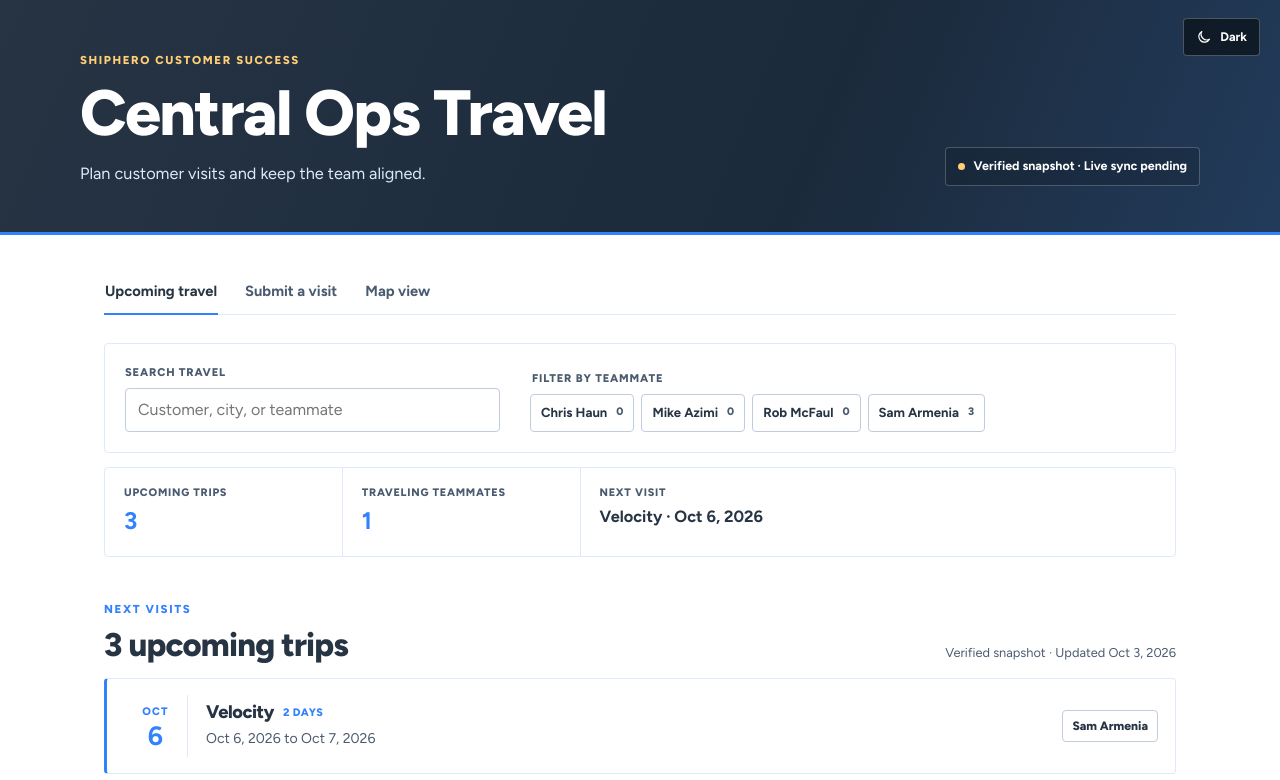
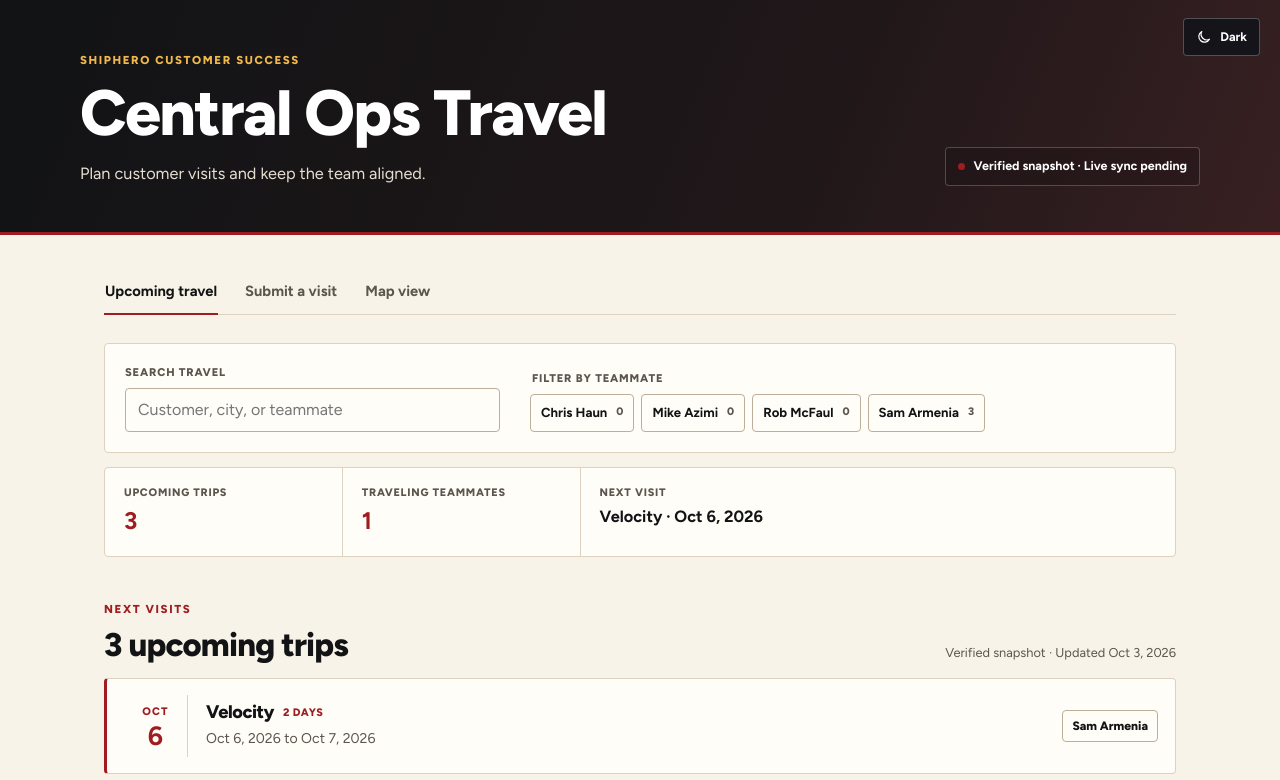
Before and after one commit to mostafa-azimi/central_ops-onsite-travel, a Next.js app: page / in a window 1280 px wide. Shown: the top 780 px of the page. Built offline with nearby package versions, Linux system fonts and the light colour scheme; no server answers.

Commit message:
Adopt onyx bone blood and gold palette

```diff
--- a/app/globals.css
+++ b/app/globals.css
@@ -1,43 +1,44 @@
 @import url("https://fonts.googleapis.com/css2?family=Figtree:wght@400;500;600;700;800;900&display=swap");
 
 :root {
-  --blue: #3281fd;
-  --blue-300: #6ea7ff;
-  --blue-50: #f0f6fe;
-  --blue-100: #dee9fd;
-  --navy: #263444;
-  --body: #4a5b70;
-  --gray: #c0ccdb;
-  --red: #ef5252;
-  --yellow: #ffce75;
-  --green: #32b76c;
-  --white: #ffffff;
-  --page: #ffffff;
-  --surface: #ffffff;
-  --surface-muted: #f0f6fe;
-  --input: #ffffff;
-  --text: #263444;
-  --text-muted: #4a5b70;
-  --line: #dee9fd;
-  --line-strong: #c0ccdb;
-  --hero: #263444;
-  --hero-muted: #dee9fd;
-  --shadow: 0 18px 48px rgba(38, 52, 68, .08);
+  --onyx: #111315;
+  --bone: #f8f3e8;
+  --blood: #9f1d20;
+  --blood-deep: #781215;
+  --blood-soft: #f6dede;
+  --gold: #d89116;
+  --gold-bright: #f1b94c;
+  --gold-soft: #fae9c7;
+  --primary: var(--blood);
+  --primary-hover: var(--blood-deep);
+  --primary-soft: var(--blood-soft);
+  --page: var(--bone);
+  --surface: #fffdf8;
+  --surface-muted: #efe7d9;
+  --input: #fffdf8;
+  --text: var(--onyx);
+  --text-muted: #5b554d;
+  --line: #ddd2c1;
+  --line-strong: #bcae99;
+  --hero: var(--onyx);
+  --hero-muted: #e7dfd2;
+  --shadow: 0 18px 48px rgba(17, 19, 21, .10);
 }
 
 :root[data-theme="dark"] {
-  --page: #101720;
-  --surface: #1b2633;
-  --surface-muted: #202f40;
-  --input: #16212d;
-  --text: #ffffff;
-  --text-muted: #c0ccdb;
-  --line: #33475d;
-  --line-strong: #536b84;
-  --hero: #0b1118;
-  --hero-muted: #c0ccdb;
-  --blue-50: #1d3654;
-  --blue-100: #2b4c72;
+  --primary: var(--gold-bright);
+  --primary-hover: #ffd078;
+  --primary-soft: #3a2d18;
+  --page: #0d0f10;
+  --surface: #181a1c;
+  --surface-muted: #222325;
+  --input: #111315;
+  --text: var(--bone);
+  --text-muted: #c9bfae;
+  --line: #383837;
+  --line-strong: #625c53;
+  --hero: #090a0b;
+  --hero-muted: #d7cec1;
   --shadow: 0 20px 52px rgba(0, 0, 0, .24);
 }
 
@@ -53,7 +54,7 @@ body {
 }
 
 button, input, select { font: inherit; }
-a { color: var(--blue); }
+a { color: var(--primary); }
 button, a, input, select, summary { -webkit-tap-highlight-color: transparent; }
 button:focus-visible, a:focus-visible, input:focus-visible, select:focus-visible, summary:focus-visible { outline: 3px solid rgba(50, 129, 253, .32); outline-offset: 2px; }
 
@@ -64,7 +65,7 @@ h3 { font-size: 1.14rem; }
 
 .eyebrow {
   margin: 0 0 9px;
-  color: var(--blue);
+  color: var(--primary);
   font-size: .72rem;
   font-weight: 800;
   letter-spacing: .14em;
@@ -90,21 +91,21 @@ h3 { font-size: 1.14rem; }
   font-weight: 700;
   backdrop-filter: blur(12px);
 }
-.theme-toggle:hover { border-color: var(--blue-300); }
+.theme-toggle:hover { border-color: var(--gold-bright); }
 .theme-toggle svg { width: 16px; height: 16px; fill: none; stroke: currentColor; stroke-linecap: round; stroke-linejoin: round; stroke-width: 1.8; }
 
 .hero {
   position: relative;
   padding: 52px 24px 46px;
-  border-bottom: 3px solid var(--blue);
-  background: linear-gradient(112deg, var(--hero) 0%, #1b2a3b 64%, #223b5b 100%);
+  border-bottom: 3px solid var(--blood);
+  background: linear-gradient(112deg, var(--hero) 0%, #201719 64%, #382022 100%);
   color: #ffffff;
 }
-:root[data-theme="dark"] .hero { background: linear-gradient(112deg, #080d13 0%, var(--hero) 64%, #16283d 100%); }
+:root[data-theme="dark"] .hero { background: linear-gradient(112deg, #080909 0%, var(--hero) 64%, #251718 100%); }
 .hero-inner, .content, footer { width: min(1120px, 100%); margin: 0 auto; }
 .hero-layout { display: grid; grid-template-columns: minmax(0, 1fr) auto; gap: 32px; align-items: end; }
 .hero h1 { color: #ffffff; }
-.hero .eyebrow { color: var(--yellow); }
+.hero .eyebrow { color: var(--gold-bright); }
 .hero-copy { max-width: 560px; margin: 14px 0 0; color: var(--hero-muted); font-size: 1.02rem; }
 .sync-pill {
   display: inline-flex;
@@ -120,8 +121,8 @@ h3 { font-size: 1.14rem; }
   font-weight: 700;
   white-space: nowrap;
 }
-.sync-pill span { width: 7px; height: 7px; border-radius: 50%; background: #6de5a2; }
-.sync-pill.pending span { background: var(--yellow); }
+.sync-pill span { width: 7px; height: 7px; border-radius: 50%; background: var(--gold-bright); }
+.sync-pill.pending span { background: var(--blood); }
 
 .content { min-height: 520px; padding: 34px 24px 64px; }
 .view-tabs {
@@ -146,7 +147,7 @@ h3 { font-size: 1.14rem; }
 }
 .view-tabs button::after, .view-tabs a::after { content: ""; position: absolute; right: 0; bottom: -1px; left: 0; height: 2px; background: transparent; }
 .view-tabs button:hover, .view-tabs a:hover, .view-tabs button.active { color: var(--text); }
-.view-tabs button.active::after, .view-tabs a:hover::after { background: var(--blue); }
+.view-tabs button.active::after, .view-tabs a:hover::after { background: var(--primary); }
 
 .toolbar {
   display: grid;
@@ -177,7 +178,7 @@ input, select {
   background: var(--input);
   outline: none;
 }
-input:focus, select:focus { border-color: var(--blue); box-shadow: 0 0 0 3px rgba(50, 129, 253, .14); }
+input:focus, select:focus { border-color: var(--primary); box-shadow: 0 0 0 3px rgba(159, 29, 32, .14); }
 fieldset { min-width: 0; margin: 0; padding: 0; border: 0; }
 .filters { display: flex; flex-wrap: wrap; gap: 7px; }
 .filter {
@@ -195,8 +196,9 @@ fieldset { min-width: 0; margin: 0; padding: 0; border: 0; }
   font-size: .82rem;
   font-weight: 700;
 }
-.filter:hover { border-color: var(--blue); }
-.filter.active { border-color: var(--blue); background: var(--blue); color: #ffffff; }
+.filter:hover { border-color: var(--primary); }
+.filter.active { border-color: var(--primary); background: var(--primary); color: var(--onyx); }
+:root:not([data-theme="dark"]) .filter.active { color: #ffffff; }
 .filter small { color: var(--text-muted); font-size: .68rem; font-weight: 800; }
 .filter.active small { color: #ffffff; }
 
@@ -204,7 +206,7 @@ fieldset { min-width: 0; margin: 0; padding: 0; border: 0; }
 .stat-card { min-height: 88px; padding: 17px 19px; border-right: 1px solid var(--line); }
 .stat-card:last-child { border-right: 0; }
 .stat-card span { display: block; color: var(--text-muted); font-size: .68rem; font-weight: 800; letter-spacing: .07em; text-transform: uppercase; }
-.stat-card strong { display: block; margin-top: 6px; color: var(--blue); font-size: 1.5rem; line-height: 1.2; }
+.stat-card strong { display: block; margin-top: 6px; color: var(--primary); font-size: 1.5rem; line-height: 1.2; }
 .stat-card.wide strong { color: var(--text); font-size: 1.02rem; }
 
 .list-heading { display: flex; justify-content: space-between; gap: 24px; align-items: flex-end; margin: 44px 0 16px; }
@@ -217,17 +219,17 @@ fieldset { min-width: 0; margin: 0; padding: 0; border: 0; }
   align-items: center;
   padding: 16px 17px;
   border: 1px solid var(--line);
-  border-left: 3px solid var(--blue);
+  border-left: 3px solid var(--primary);
   border-radius: 4px;
   background: var(--surface);
 }
 .event-card:hover { border-color: var(--line-strong); }
-.date-block { display: grid; place-items: center; align-self: stretch; min-height: 62px; padding: 7px; border-right: 1px solid var(--line); color: var(--blue); text-transform: uppercase; }
+.date-block { display: grid; place-items: center; align-self: stretch; min-height: 62px; padding: 7px; border-right: 1px solid var(--line); color: var(--primary); text-transform: uppercase; }
 .date-block span { font-size: .68rem; font-weight: 800; letter-spacing: .11em; }
 .date-block strong { font-size: 1.65rem; line-height: 1; }
 .date-line, .location { margin: 5px 0 0; color: var(--text-muted); font-size: .88rem; }
 .event-title-row { display: flex; flex-wrap: wrap; align-items: center; gap: 9px; }
-.duration { color: var(--blue); font-size: .68rem; font-weight: 800; letter-spacing: .035em; text-transform: uppercase; }
+.duration { color: var(--primary); font-size: .68rem; font-weight: 800; letter-spacing: .035em; text-transform: uppercase; }
 .location::before { content: "Location: "; font-weight: 700; }
 .assignee { justify-self: end; padding: 6px 9px; border: 1px solid var(--line-strong); border-radius: 4px; color: var(--text); font-size: .76rem; font-weight: 800; white-space: nowrap; }
 .empty-state { padding: 48px 24px; border: 1px dashed var(--line-strong); border-radius: 4px; background: var(--surface-muted); text-align: center; }
@@ -236,30 +238,30 @@ fieldset { min-width: 0; margin: 0; padding: 0; border: 0; }
 .workflow-panel { max-width: 900px; padding: 30px; border: 1px solid var(--line); border-radius: 4px; background: var(--surface); }
 .panel-heading { padding-bottom: 22px; border-bottom: 1px solid var(--line); }
 .panel-heading > p:last-child { max-width: 680px; margin: 10px 0 0; color: var(--text-muted); }
-.setup-note { display: flex; gap: 12px; align-items: baseline; margin: 22px 0; padding: 13px 15px; border-left: 3px solid var(--yellow); background: var(--surface-muted); }
+.setup-note { display: flex; gap: 12px; align-items: baseline; margin: 22px 0; padding: 13px 15px; border-left: 3px solid var(--gold); background: var(--surface-muted); }
 .setup-note strong { color: var(--text); white-space: nowrap; }
 .setup-note span { color: var(--text-muted); font-size: .88rem; }
 .visit-form { display: grid; grid-template-columns: 1fr 1fr; gap: 18px; margin-top: 24px; }
 .visit-form .full { grid-column: 1 / -1; }
 .field-note, .field-error { margin: -8px 0 0; font-size: .78rem; }
 .field-note { color: var(--text-muted); }
-.field-error { color: #aa2525; }
-:root[data-theme="dark"] .field-error { color: #ff8787; }
+.field-error { color: var(--blood); }
+:root[data-theme="dark"] .field-error { color: #ef7779; }
 .address-search { position: relative; z-index: 4; }
 .address-suggestions { position: absolute; top: calc(100% - 1px); right: 0; left: 0; z-index: 20; max-height: 260px; overflow-y: auto; margin: 0; padding: 4px; border: 1px solid var(--line-strong); border-radius: 4px; background: var(--surface); box-shadow: var(--shadow); list-style: none; }
 .address-suggestions button { width: 100%; padding: 10px; border: 0; border-radius: 3px; background: transparent; color: var(--text); cursor: pointer; text-align: left; }
 .address-suggestions button:hover, .address-suggestions button:focus { background: var(--surface-muted); outline: none; }
 .form-actions { display: flex; gap: 16px; align-items: center; margin-top: 3px; }
 .form-actions p, .form-actions span { margin: 0; color: var(--text-muted); font-size: .8rem; }
-.btn-primary { min-height: 42px; padding: 10px 17px; border: 1px solid var(--red); border-radius: 4px; background: var(--red); color: #ffffff; cursor: pointer; font-weight: 800; }
-.btn-primary:hover { border-color: #aa2525; background: #aa2525; }
+.btn-primary { min-height: 42px; padding: 10px 17px; border: 1px solid var(--blood); border-radius: 4px; background: var(--blood); color: #ffffff; cursor: pointer; font-weight: 800; }
+.btn-primary:hover { border-color: var(--blood-deep); background: var(--blood-deep); }
 .btn-primary:disabled { cursor: wait; opacity: .62; }
 .submit-status { margin-top: 16px; padding: 12px 14px; border: 1px solid var(--line); border-radius: 4px; font-weight: 700; }
-.submit-status.working { border-color: var(--blue-100); background: var(--surface-muted); color: var(--blue); }
-.submit-status.error { border-color: #ffeaea; background: #fff5f5; color: #aa2525; }
-.submit-status.success { border-color: #cff7e1; background: #ecfcf3; color: #267a4a; }
-:root[data-theme="dark"] .submit-status.error { border-color: #7d3030; background: #3c2328; color: #ff8787; }
-:root[data-theme="dark"] .submit-status.success { border-color: #2c6546; background: #183b2a; color: #6de5a2; }
+.submit-status.working { border-color: var(--gold); background: var(--surface-muted); color: var(--primary); }
+.submit-status.error { border-color: #d7a2a2; background: #f8e7e4; color: var(--blood); }
+.submit-status.success { border-color: #dcb76f; background: var(--gold-soft); color: #704609; }
+:root[data-theme="dark"] .submit-status.error { border-color: #783d3f; background: #351a1c; color: #ef7779; }
+:root[data-theme="dark"] .submit-status.success { border-color: #765821; background: #332812; color: var(--gold-bright); }
 
 .admin-shell { min-height: 100vh; display: grid; place-items: center; padding: 72px 20px 40px; background: var(--surface-muted); }
 .admin-card { width: min(640px, 100%); padding: 34px; border: 1px solid var(--line); border-radius: 4px; background: var(--surface); box-shadow: var(--shadow); }
@@ -268,7 +270,7 @@ fieldset { min-width: 0; margin: 0; padding: 0; border: 0; }
 .admin-signin { display: inline-flex; margin: 8px 0 20px; text-decoration: none; }
 .admin-allowlist { font-size: .8rem; }
 .admin-header { display: flex; align-items: flex-start; justify-content: space-between; gap: 20px; padding-bottom: 20px; border-bottom: 1px solid var(--line); }
-.admin-card a:not(.btn-primary) { color: var(--blue); font-weight: 750; }
+.admin-card a:not(.btn-primary) { color: var(--primary); font-weight: 750; }
 .approval-list { display: grid; gap: 8px; margin-top: 18px; }
 .approval-card { display: grid; grid-template-columns: 1fr auto; gap: 24px; align-items: center; padding: 17px; border: 1px solid var(--line); border-radius: 4px; }
 .approval-card p { margin: 6px 0; color: var(--text-muted); }
@@ -279,10 +281,10 @@ fieldset { min-width: 0; margin: 0; padding: 0; border: 0; }
 .scheduled-summary, .scheduled-actions { display: flex; align-items: center; justify-content: space-between; gap: 16px; }
 .scheduled-summary p { margin: 6px 0 0; color: var(--text-muted); }
 .scheduled-card details { margin-top: 16px; padding-top: 14px; border-top: 1px solid var(--line); }
-.scheduled-card summary { color: var(--blue); cursor: pointer; font-weight: 800; }
+.scheduled-card summary { color: var(--primary); cursor: pointer; font-weight: 800; }
 .reschedule-form { margin-top: 16px; padding: 18px; border: 1px solid var(--line); border-radius: 4px; background: var(--surface-muted); }
 .scheduled-actions { justify-content: flex-end; margin-top: 14px; }
-.danger-button { min-height: 38px; padding: 8px 11px; border: 1px solid var(--red); border-radius: 4px; background: transparent; color: var(--red); cursor: pointer; font-weight: 800; }
+.danger-button { min-height: 38px; padding: 8px 11px; border: 1px solid var(--blood); border-radius: 4px; background: transparent; color: var(--blood); cursor: pointer; font-weight: 800; }
 
 .map-shell { width: min(1440px, 100%); margin: 0 auto; padding: 72px 28px 48px; }
 .map-header { display: flex; justify-content: space-between; align-items: flex-start; gap: 30px; padding-bottom: 22px; border-bottom: 1px solid var(--line); }
@@ -291,23 +293,23 @@ fieldset { min-width: 0; margin: 0; padding: 0; border: 0; }
 .map-account { display: flex; align-items: center; gap: 12px; color: var(--text-muted); font-weight: 700; }
 .map-nav { display: flex; gap: 22px; margin: 18px 0; }
 .map-nav a { color: var(--text-muted); font-size: .88rem; font-weight: 800; text-decoration: none; }
-.map-nav a:hover { color: var(--blue); }
+.map-nav a:hover { color: var(--primary); }
 .map-layout { display: grid; grid-template-columns: minmax(0, 1.55fr) minmax(340px, .72fr); gap: 16px; min-height: 650px; }
 .travel-map { min-height: 650px; overflow: hidden; border: 1px solid var(--line); border-radius: 4px; background: var(--surface-muted); }
 .travel-pin { background: transparent; }
-.travel-pin span { display: block; width: 26px; height: 26px; border: 3px solid #ffffff; border-radius: 50% 50% 50% 0; background: var(--red); box-shadow: 0 3px 10px rgba(38, 52, 68, .35); transform: rotate(-45deg); }
+.travel-pin span { display: block; width: 26px; height: 26px; border: 3px solid var(--bone); border-radius: 50% 50% 50% 0; background: var(--blood); box-shadow: 0 3px 10px rgba(17, 19, 21, .35); transform: rotate(-45deg); }
 .leaflet-container { font-family: "Figtree", "Segoe UI", "Helvetica Neue", Helvetica, sans-serif; }
 .leaflet-control-attribution { font-size: .66rem; }
 :root[data-theme="dark"] .leaflet-tile-pane { filter: brightness(.72) saturate(.76) contrast(1.08); }
 .map-visits { max-height: 650px; overflow: auto; padding-right: 3px; }
 .map-visits-heading { margin-bottom: 12px; padding: 4px 0 10px; border-bottom: 1px solid var(--line); }
 .map-visits-heading p { margin: 6px 0 0; color: var(--text-muted); font-size: .82rem; }
-.map-visit-card { display: grid; gap: 13px; margin-bottom: 8px; padding: 16px; border: 1px solid var(--line); border-left: 3px solid var(--blue); border-radius: 4px; background: var(--surface); }
+.map-visit-card { display: grid; gap: 13px; margin-bottom: 8px; padding: 16px; border: 1px solid var(--line); border-left: 3px solid var(--primary); border-radius: 4px; background: var(--surface); }
 .map-visit-card p { margin: 5px 0 0; color: var(--text-muted); font-size: .86rem; }
 .participant-list { display: flex; flex-wrap: wrap; gap: 5px; }
 .participant-list span { padding: 4px 7px; border: 1px solid var(--line); border-radius: 3px; color: var(--text); font-size: .72rem; font-weight: 800; }
 .map-visit-card button { justify-self: start; }
-.map-popup { color: #263444; font-family: "Figtree", sans-serif; line-height: 1.5; }
+.map-popup { color: var(--onyx); font-family: "Figtree", sans-serif; line-height: 1.5; }
 
 footer { padding: 0 24px 34px; color: var(--text-muted); font-size: .76rem; }
 
```
